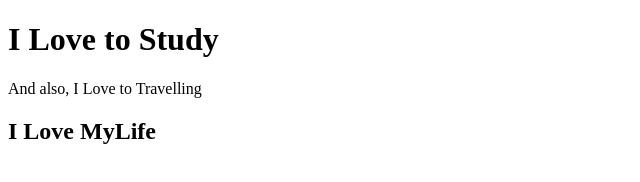
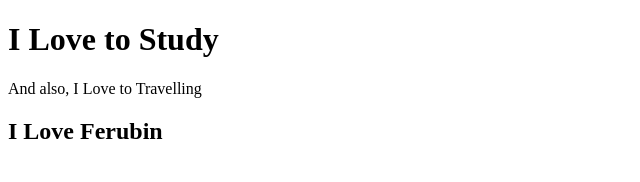
Before and after one commit to LibishaSelvakumar/Project, a plain HTML site: page index.html in a window 1280 px wide. Shown: the full height of the page, 0-640 px from the left. Drawn offline with Linux system fonts and the light colour scheme.

Commit message:
Fix: changes did

```diff
--- a/index.html
+++ b/index.html
@@ -8,6 +8,6 @@
 <body>
     <h1>I Love to Study</h1>
     <p>And also, I Love to Travelling</p>
-    <h2>I Love MyLife</h2>
+    <h2>I Love Ferubin</h2>
 </body>
 </html>
```
